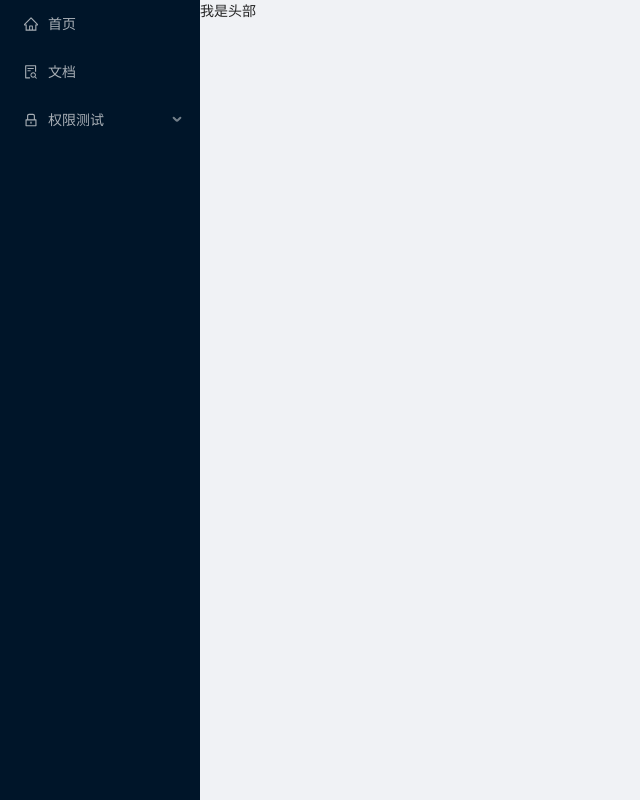
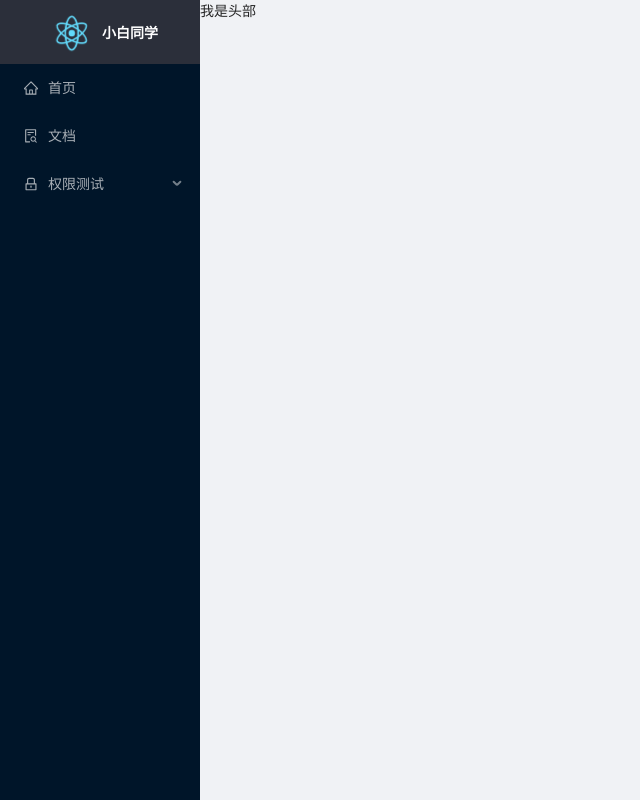
Before and after one commit to objcxiaobai/react-admin-template, a React (Create React App) app: page /permission in a window 1280 px wide. Shown: the whole page, without its empty margins (0-640 px from the left). Built offline with nearby package versions, Linux system fonts and the light colour scheme.

Commit message:
update:add sider logo

```diff
--- /dev/null
+++ b/src/pages/layout/Sider/Logo/index.css
@@ -0,0 +1,34 @@
+.sidebar-logo-container {
+  position: relative;
+  width: 100%;
+  line-height: 64px;
+  background: #2b2f3a;
+  text-align: center;
+  overflow: hidden;
+}
+
+.sidebar-logo {
+  width: 60px;
+  animation: sidebar-logo-spin infinite 10s linear;
+}
+
+.sidebar-title {
+  display: inline-block;
+  margin: 0;
+  color: #fff;
+  font-weight: 600;
+  line-height: 50px;
+  font-size: 14px;
+  font-family: Avenir, Helvetica Neue, Arial, Helvetica, sans-serif;
+  vertical-align: middle;
+}
+
+@keyframes sidebar-logo-spin {
+  from {
+    transform: rotate(0deg);
+  }
+
+  to {
+    transform: rotate(360deg);
+  }
+}
--- /dev/null
+++ b/src/pages/layout/Sider/Logo/index.js
@@ -0,0 +1,12 @@
+import React from 'react';
+import logo from '../../../../assets/images/logo.svg';
+import './index.css';
+function Logo() {
+  return (
+    <div className="sidebar-logo-container">
+      <img src={logo} alt="logo" className="sidebar-logo" />
+      <h1 className="sidebar-title">小白同学</h1>
+    </div>
+  );
+}
+export default Logo;
--- a/src/pages/layout/Sider/index.js
+++ b/src/pages/layout/Sider/index.js
@@ -1,6 +1,7 @@
 import React from 'react';
 import { Layout } from 'antd';
 import Menu from './Menu';
+import Logo from './Logo';
 
 const Side = Layout.Sider;
 function Sider() {
@@ -22,6 +23,7 @@ function Sider() {
         overflow: 'auto',
       }}
     >
+      <Logo />
       <Menu></Menu>
     </Side>
   );
```
Also changed, not shown: 1 other file (tests, documents, lock files or other folders).
